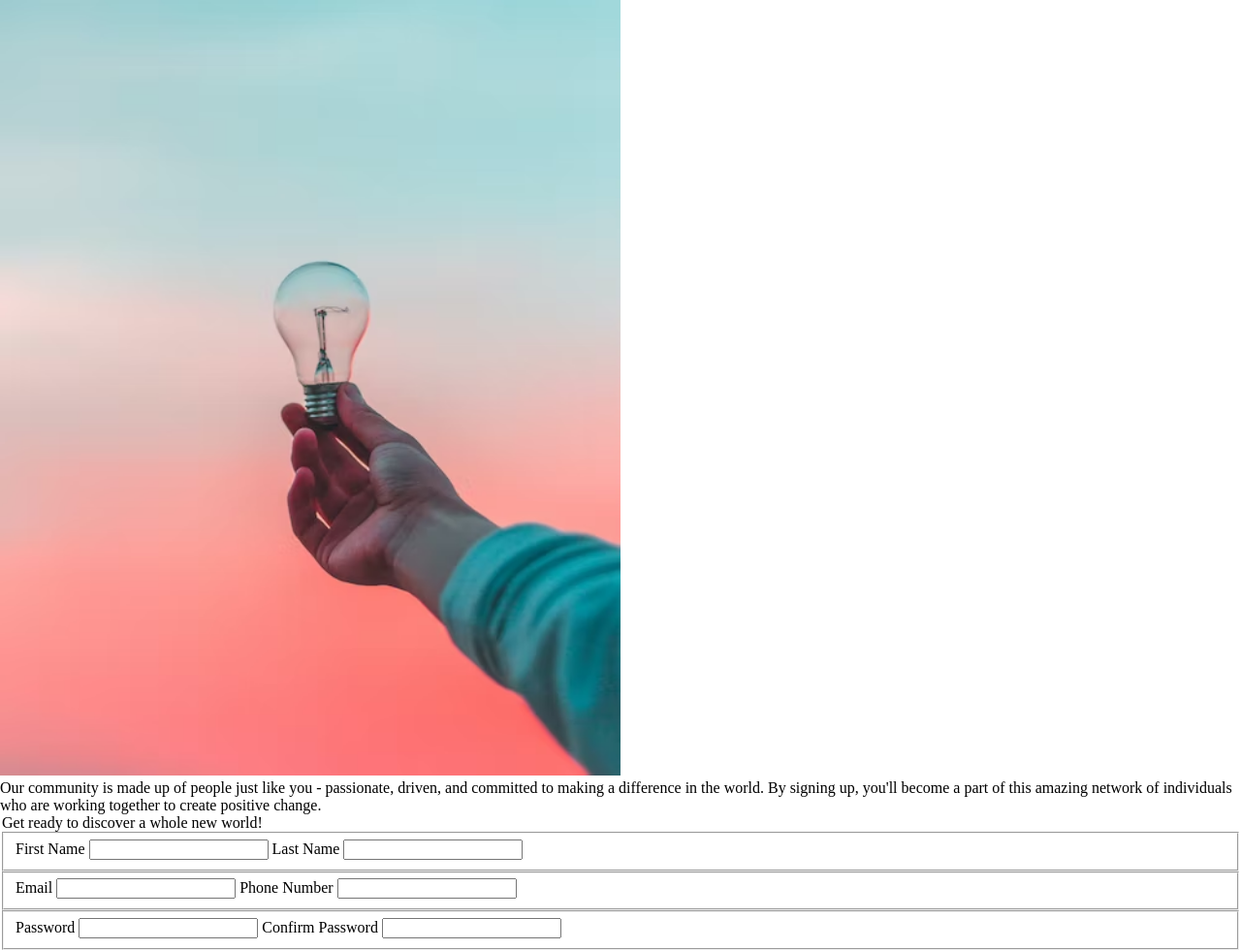
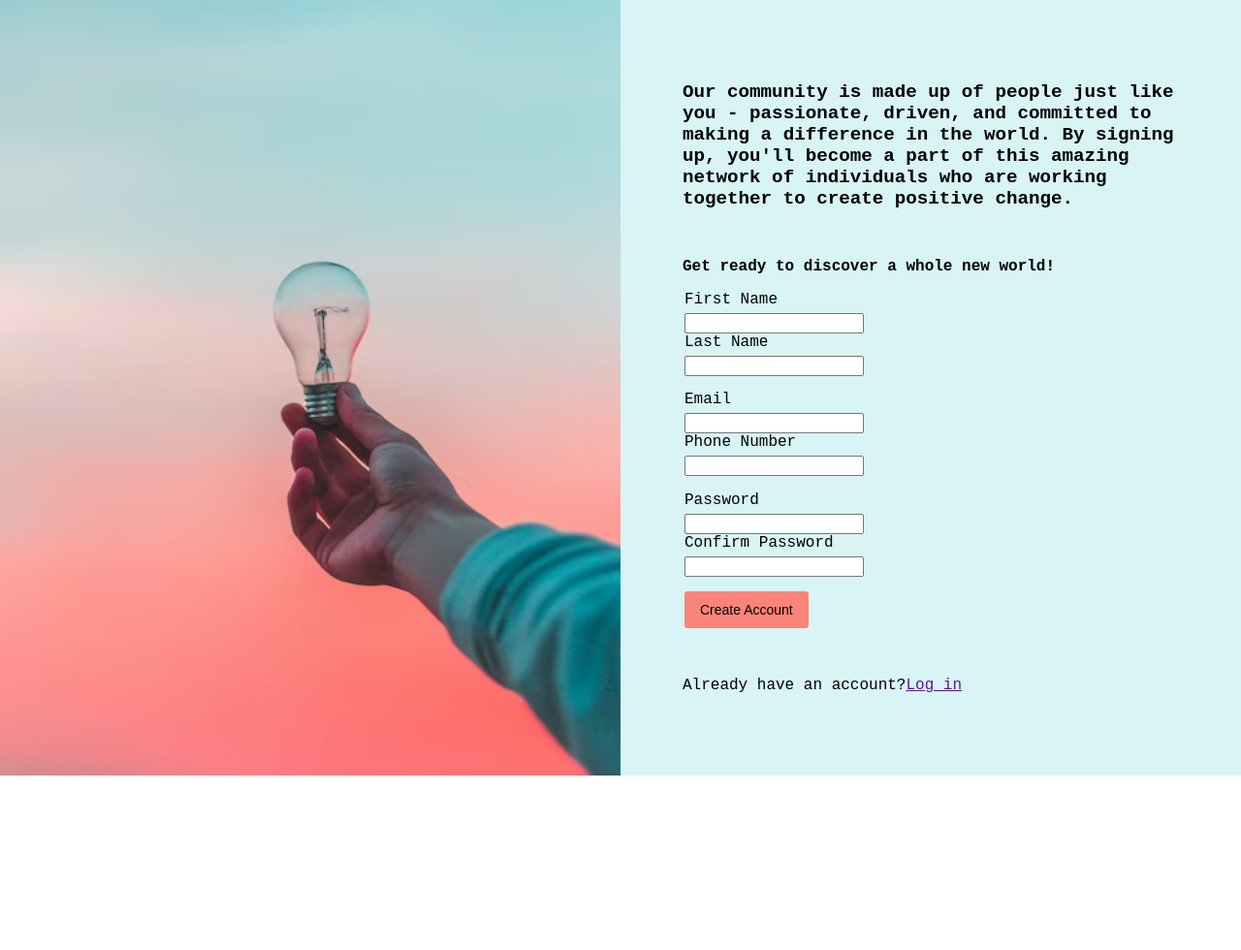
Before and after one commit to sai-ram-pendyala/login-page, a plain HTML site: page index.html in a window 1280 px wide. Shown: the whole page at 97% size. After the commit the page ends 800 px from the top, so only its background shows below. Drawn offline with Linux system fonts and the light colour scheme.

Commit message:
Add styles to form

```diff
--- a/index.html
+++ b/index.html
@@ -9,29 +9,51 @@
 </head>
 <body>
     <img id="background" src="photo-1493612276216-ee3925520721.avif" alt="background-image"/>
-    <div>
+    <div id="main">
+        <div id="header" class="block">
             Our community is made up of people just like you - passionate, driven, and committed to making a difference in the world. By signing up, you'll become a part of this amazing network of individuals who are working together to create positive change.
         </div>
+        <div id="form-div" class="block">
             <form>
                 <legend>Get ready to discover a whole new world!</legend>
                 <fieldset>
+                    <div class="form-group">
                         <label for="fname">First Name</label>
                         <input type="text" id="fname" name="fname">
+                    </div>
+                    <div class="form-group">
                         <label for="lname">Last Name</label>
                         <input type="text" id="lname" name="lname">
+                    </div>
                 </fieldset>
                 <fieldset>
+                    <div class="form-group">
                         <label for="email">Email</label>
                         <input type="email" id="email" name="email">
+                    </div>
+                    <div class="form-group">
                         <label for="mobilenumber">Phone Number</label>
                         <input type="text" id="mobilenumber" name="mobilenumber" minlength="10" maxlength="10">
+                    </div>
                 </fieldset>
                 <fieldset>
+                    <div class="form-group">
                         <label for="password">Password</label>
                         <input type="password" id="password" name="password">
+                    </div>
+                    <div class="form-group">
                         <label for="confirmed-password">Confirm Password</label>
                         <input type="password" id="confirmed-password" name="confirmed-password">
+                    </div>
+                </fieldset>
+                <fieldset id="button-field">
+                    <button type="submit">Create Account</button>
                 </fieldset>
             </form>
+        </div>
+        <div class="block">
+            <div>Already have an account?<a href="">Log in</a></div>
+        </div>
+    </div>
 </body>
 </html>
--- a/stylesheet.css
+++ b/stylesheet.css
@@ -1,7 +1,77 @@
 body {
     margin: 0;
     padding: 0;
+    font-family: 'Courier New', Courier, monospace;
+    display: flex;
+    /* flex-wrap: wrap; */
 }
+
 #background {
     height: 100vh;
 }
+
+#main {
+    display: flex;
+    flex-direction: column;
+    justify-content: space-around;
+    padding: 5%;
+    background-color: #d8f4f5;
+}
+
+#header {
+    font-weight: 700;
+    font-size: larger;
+}
+
+fieldset {
+    display: flex;
+    justify-content: flex-start;
+    align-items: center;
+    flex-wrap: wrap;
+    border: 0;
+    padding-left: 0;
+}
+
+.form-group {
+    display: flex;
+    flex-direction: column;
+}
+
+label {
+    font-weight: 500;
+    margin-bottom: 5px;
+}
+
+legend {
+    padding: 2% 0;
+    font-weight: 700;
+}
+
+input {
+    margin-right: 100px
+}
+
+
+button {
+    margin-left: ;
+    display: inline-block;
+    outline: none;
+    cursor: pointer;
+    border-radius: 3px;
+    font-size: 14px;
+    font-weight: 500;
+    line-height: 16px;
+    padding: 2px 16px;
+    height: 38px;
+    min-width: 96px;
+    min-height: 38px;
+    border: none;
+    color: #000;
+    background-color: #fa8479;
+    transition: background-color .17s ease,color .17s ease;
+}
+
+button:hover {
+    color: #fff;
+    background-color: #fc514e;
+}
```
Lines whose indentation alone changed are shown as unchanged.
